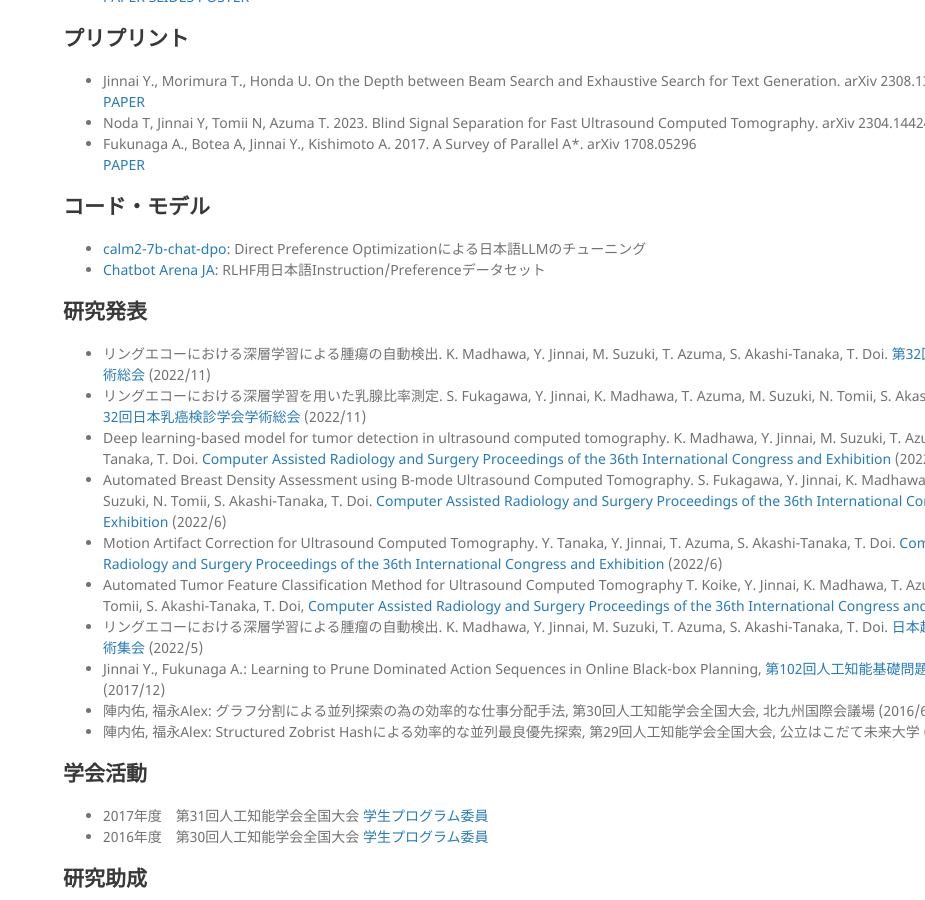
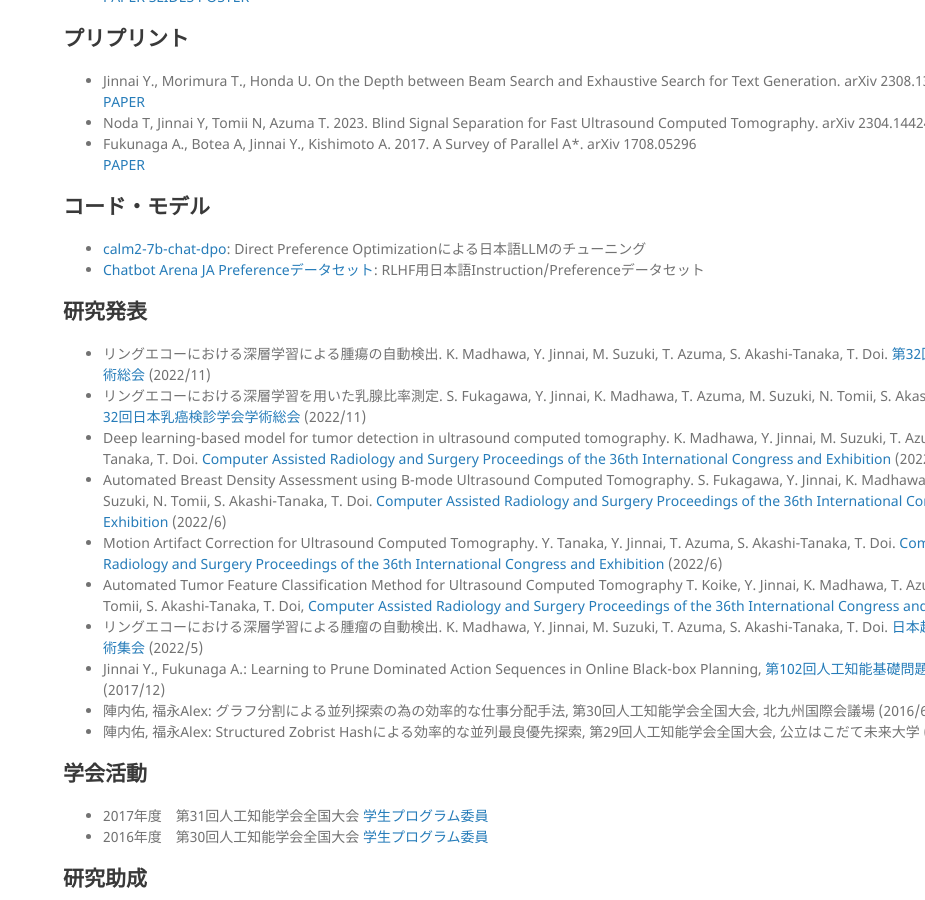
Before and after one commit to jinnaiyuu/jinnaiyuu.github.io, a Jekyll site: the page built from ja/index.md, in a window 1280 px wide and 900 px high, scrolled down 1774 px. Shown: the whole window, without its empty margins (355-1280 px from the left). Built offline with Jekyll 4.4.1, drawn with Linux system fonts in a browser that asks for light colours; our own code applies the rules of GitHub Pages for plain Markdown files.

Commit message:
update the dataset name

```diff
--- a/ja/index.md
+++ b/ja/index.md
@@ -70,7 +70,7 @@ Researcher, CyberAgent AI Lab
 ## コード・モデル
 
 - [calm2-7b-chat-dpo](https://huggingface.co/cyberagent/calm2-7b-chat-dpo-experimental): Direct Preference Optimizationによる日本語LLMのチューニング
-- [Chatbot Arena JA](https://huggingface.co/datasets/cyberagent/chatbot-arena-ja-calm2-7b-chat-experimental): RLHF用日本語Instruction/Preferenceデータセット
+- [Chatbot Arena JA Preferenceデータセット](https://huggingface.co/datasets/cyberagent/chatbot-arena-ja-calm2-7b-chat-experimental): RLHF用日本語Instruction/Preferenceデータセット
 
 ## 研究発表
 
```
